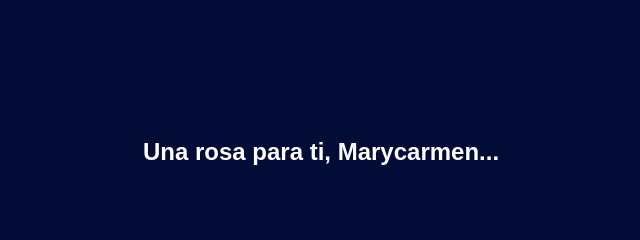
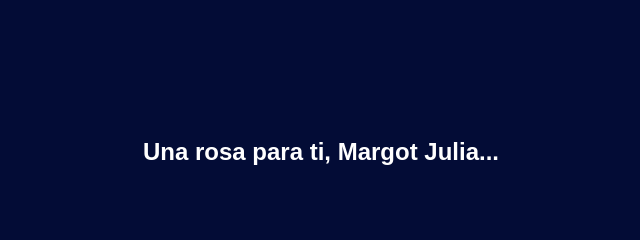
Before and after one commit to G-YHONNER/patricia-, a plain HTML site: page index.html in a window 1280 px wide. Shown: the top 240 px of the page, 327-967 px from the left. Drawn offline with Linux system fonts and the light colour scheme; a web font is replaced by a local one.

Commit message:
Update index.html

```diff
--- a/index.html
+++ b/index.html
@@ -40,7 +40,7 @@
         </div>
       </div>
     </div>
-    <h2>Una rosa para ti, Marycarmen...
+    <h2>Una rosa para ti, Margot Julia...
     </h2>
   </body>
 </html>
```
